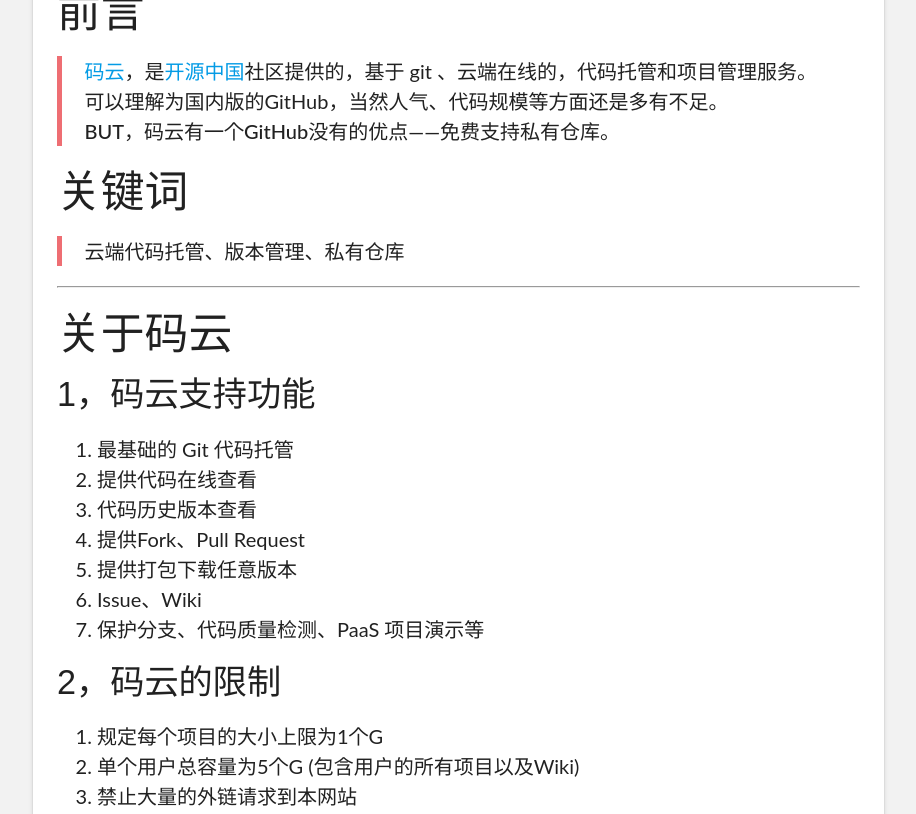
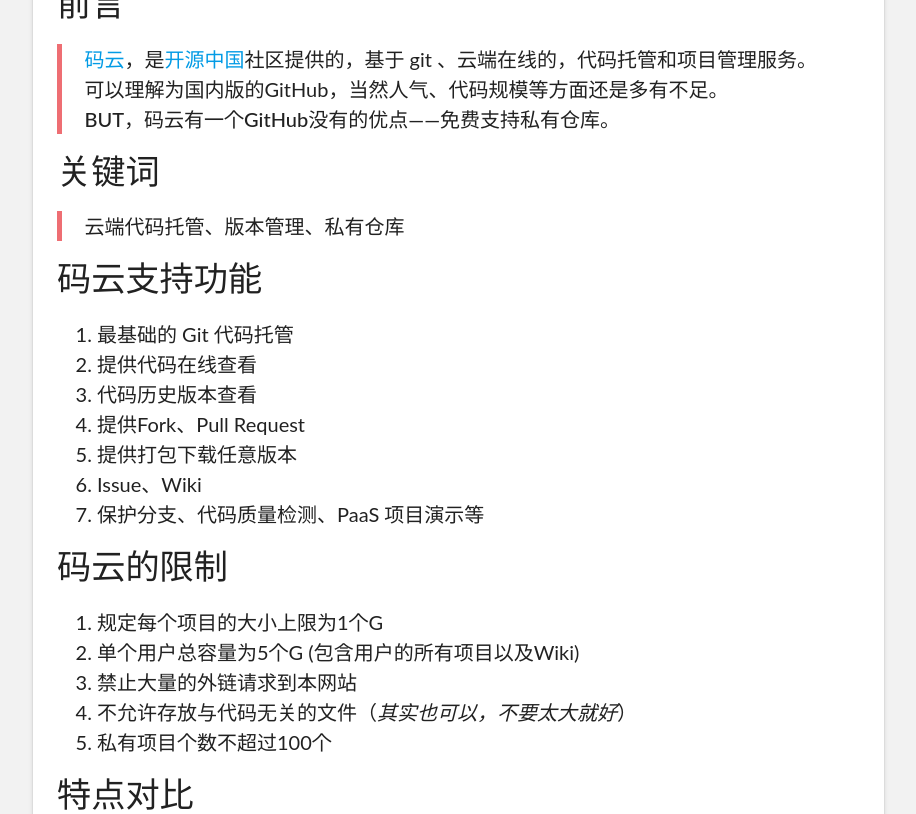
Before and after one commit to unicorn25/unicorn25.github.io, a Jekyll site: the page built from _steps/码云（开源中国）体验报告.md, in a window 1280 px wide and 1400 px high, scrolled down 282 px. Shown: the top 814 px of the window, without its empty margins (204-1120 px from the left). Built offline with Jekyll 4.4.1, drawn with Linux system fonts in a browser that asks for light colours; grey boxes are pictures that could not be loaded.

Commit message:
fix: 调整格式

```diff
--- a/_steps/码云（开源中国）体验报告.md
+++ b/_steps/码云（开源中国）体验报告.md
@@ -4,18 +4,15 @@
 date: 2017-08-31
 ---
 
-### 前言
+#### 前言
 >[码云](https://gitee.com/)，是[开源中国](http://www.oschina.net/)社区提供的，基于 git 、云端在线的，代码托管和项目管理服务。
 >可以理解为国内版的GitHub，当然人气、代码规模等方面还是多有不足。
 >**BUT，码云有一个GitHub没有的优点——免费支持私有仓库。**
 
-### 关键词
+#### 关键词
 >云端代码托管、版本管理、私有仓库
 
-----
-### 关于码云
-
-#### 1，码云支持功能
+#### 码云支持功能
 1. 最基础的 Git 代码托管
 2. 提供代码在线查看
 3. 代码历史版本查看
@@ -24,20 +21,17 @@
 6. Issue、Wiki
 7. 保护分支、代码质量检测、PaaS 项目演示等
 
-#### 2，码云的限制
+#### 码云的限制
 1. 规定每个项目的大小上限为1个G
 2. 单个用户总容量为5个G (包含用户的所有项目以及Wiki)
 3. 禁止大量的外链请求到本网站
 5. 不允许存放与代码无关的文件（*其实也可以，不要太大就好*）
 6. 私有项目个数不超过100个
 
-#### 3，特点对比
+#### 特点对比
 ![特点对比](https://static.oschina.net/uploads/img/201708/17172230_QzRf.png)
 
-
 ----
-### 关于私有仓库
-
 #### 私有仓库优点 ：
 * 不方便公开项目的可以云端托管啦（*U盘可以丢了*）
 * 代码、项目集中管理（*妈妈再也不用担心我找不到以前的代码了*）
@@ -50,11 +44,9 @@
 >其中代码提交的次数需本地配置的 git 邮箱与码云账号邮箱一致才会被统计。
 ![](/images/sam/gitee_sam.png)
 
-issue的类TODO-list功能( 图2 )
+>issue的类TODO-list功能( 图2 )
 ![](/images/sam/gitee-issue.png)
 
-
-
 ----
-### 附录：
+#### 附录：
 * [码云官方帮助文档](http://git.mydoc.io/?t=173591)
```
